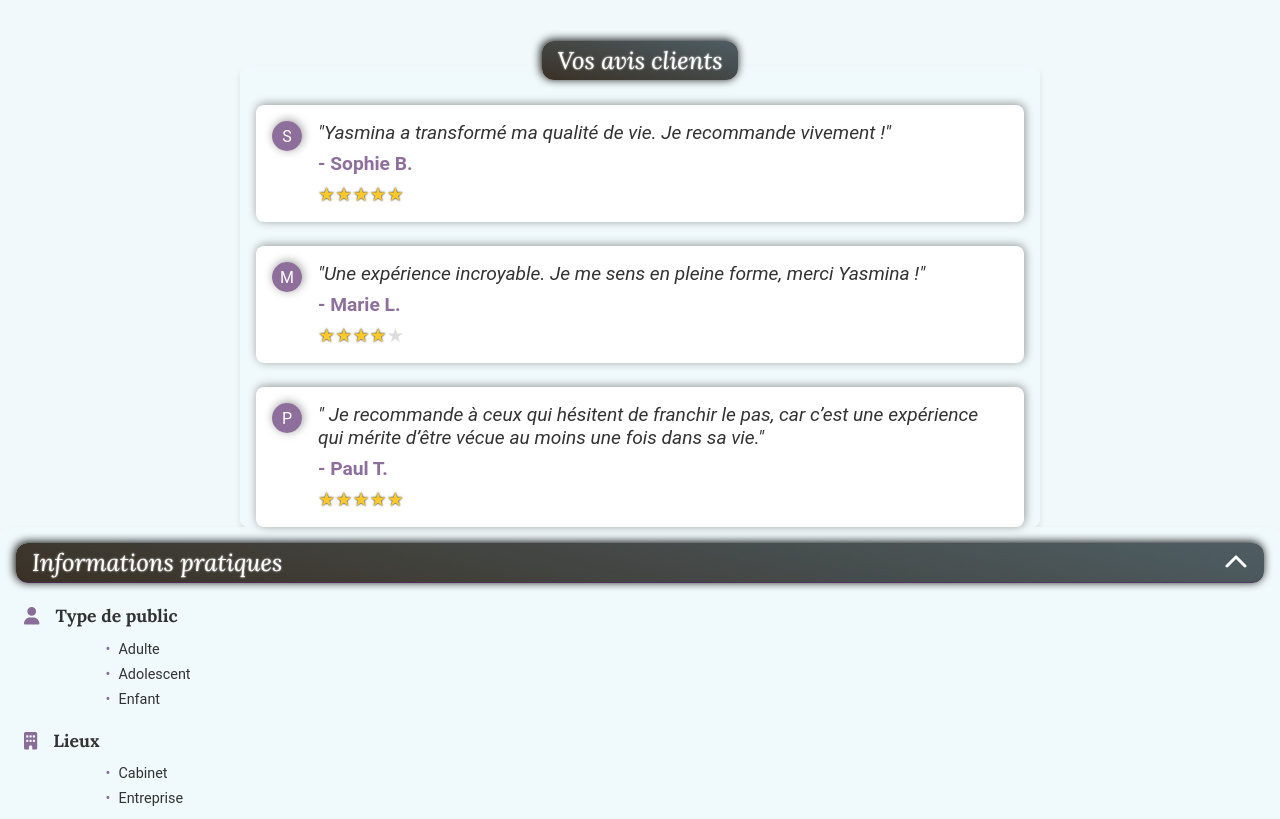
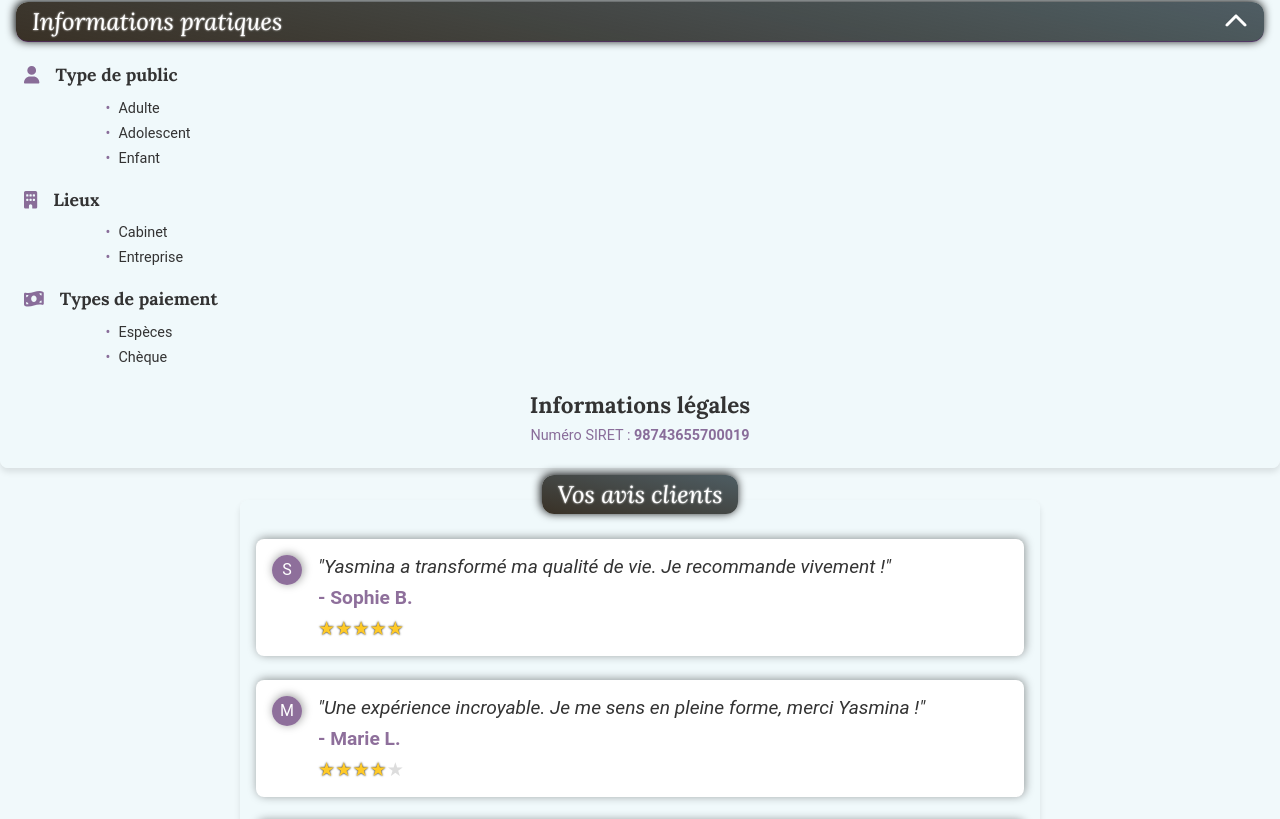
Before and after one commit to Koryas57/shiatsu-practitioner-website, a React (Vite) app in the folder shiatsu-project/: page / in a window 1280 px wide. Shown: the part 1279-2098 px from the top of the page. Built offline with nearby package versions, Linux system fonts and the light colour scheme.

Commit message:
Swapped Testimonials and PublicDetails sections for layout testing

```diff
--- a/shiatsu-project/src/components/ContactModal/ContactModal.tsx
+++ b/shiatsu-project/src/components/ContactModal/ContactModal.tsx
@@ -100,9 +100,9 @@ export const ContactModal: React.FC<ContactModalProps> = ({ onClose, onConfirm }
                             required
                         >
                             <option value="">Sélectionnez un motif</option>
-                            <option value="Relaxation">Relaxation</option>
-                            <option value="Gestion du stress">Gestion du stress</option>
-                            <option value="Douleurs corporelles">Douleurs corporelles</option>
+                            <option value="Shiatsu">Shiatsu</option>
+                            <option value="Lahochi">Lahochi</option>
+                            <option value="Formation Lahochi">Formation Lahochi</option>
                             <option value="Autre">Autre</option>
                         </select>
                     </label>
--- a/shiatsu-project/src/components/PublicDetails/PublicDetails.scss
+++ b/shiatsu-project/src/components/PublicDetails/PublicDetails.scss
@@ -1,5 +1,5 @@
 .public-details {
-  margin: 0 auto;
+  margin: -10vh auto 4vh;
   padding: 1rem;
   background-color: var(--background-color);
   border-radius: 8px;
--- a/shiatsu-project/src/components/Services/Services.tsx
+++ b/shiatsu-project/src/components/Services/Services.tsx
@@ -35,7 +35,7 @@ const servicesData: Service[] = [
         title: 'Formation Lahochi',
         image: Skeleton,
         description: `
-            Initiez-vous au Lahochi en petits groupes de 3 à 5 personnes. Apprenez
+            Initiez-vous au Lahochi en petits groupes de 2 à 6 personnes. Apprenez
             les bases de cette pratique énergétique et découvrez une expérience
             enrichissante et transformative.
         `,
--- a/shiatsu-project/src/components/Testimonials/Testimonials.scss
+++ b/shiatsu-project/src/components/Testimonials/Testimonials.scss
@@ -1,5 +1,5 @@
 .testimonials {
-  margin: 0 auto;
+  margin: 0 auto 4vh;
   padding: 0 1rem;
   background-color: var(--background-color);
   border-radius: 8px;
--- a/shiatsu-project/src/pages/Home/Home.tsx
+++ b/shiatsu-project/src/pages/Home/Home.tsx
@@ -47,8 +47,8 @@ export const Home: React.FC = () => {
                     </div>
                 </section>
                 <Services />
+                <PublicDetails />
                 <Testimonials />
-                <PublicDetails />
                 <CTA
                     title="Prêt(e) à commencer votre voyage ?"
                     buttonText="Réserver une séance"
```
